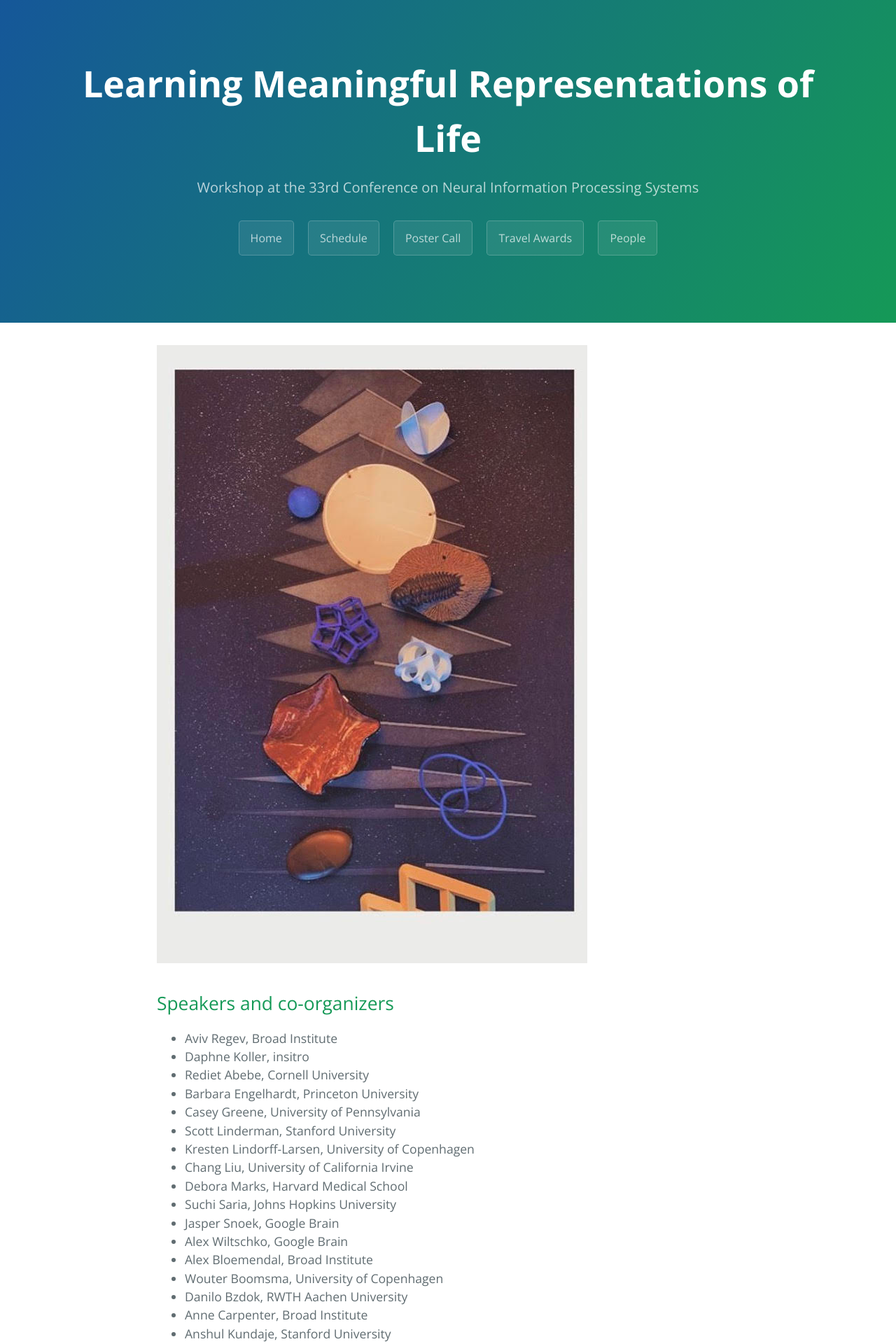
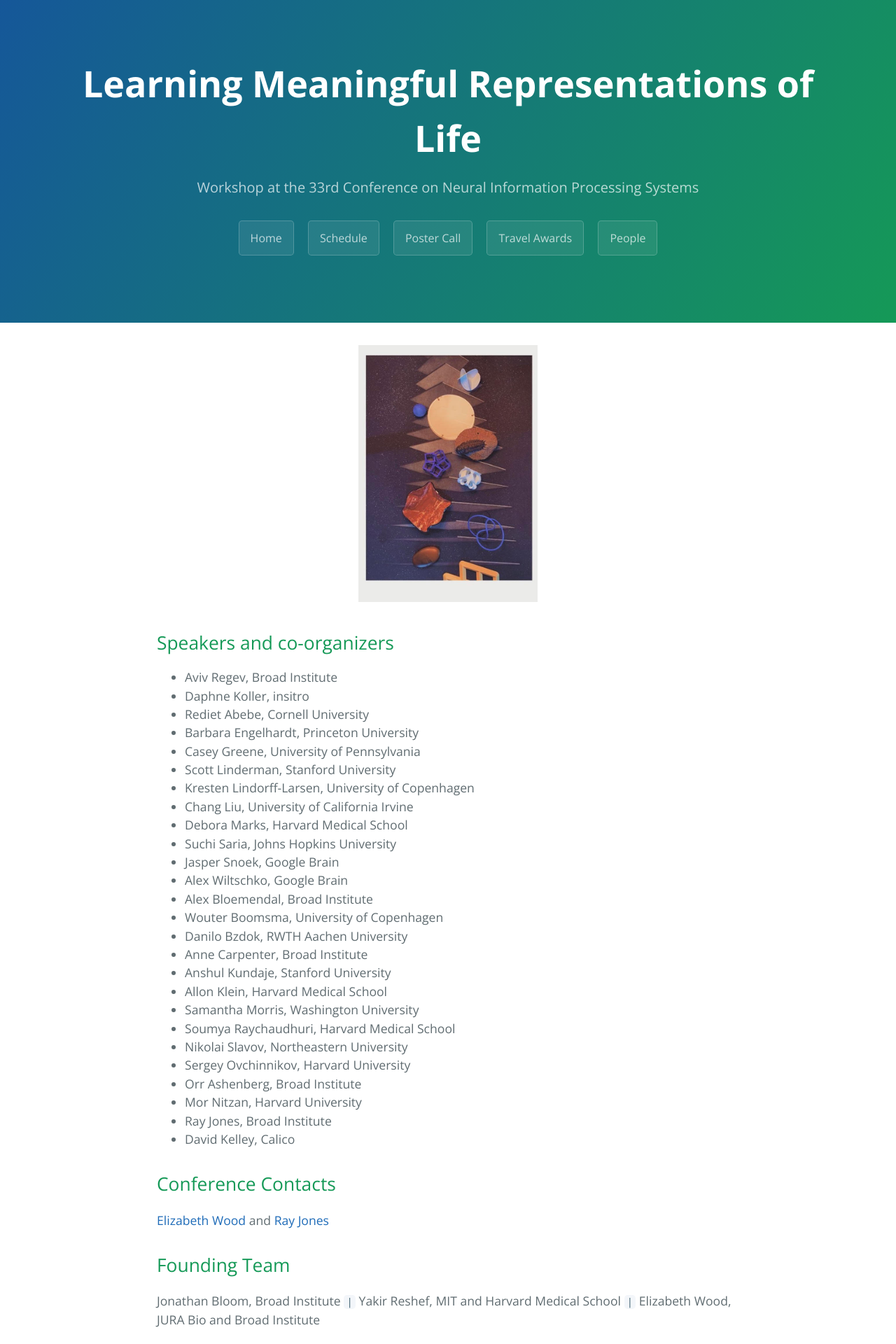
Before and after one commit to lmrl-bio/lmrl-bio.github.io, a Jekyll site: the page built from people.md, in a window 1280 px wide. Shown: the top 1920 px of the page at 70% size. Built offline with Jekyll 4.4.1, drawn with Linux system fonts in a browser that asks for light colours.

Commit message:
Update people.md

```diff
--- a/people.md
+++ b/people.md
@@ -2,7 +2,9 @@
 layout: default
 ---
 
-![LRML Logo](/LRML-LF.jpg?v=1&s=100)
+<p align="center">
+  <img src="/LRML-LF.jpg" width="256">
+</p>
 
 ## Speakers and co-organizers
 - Aviv Regev, Broad Institute
```
